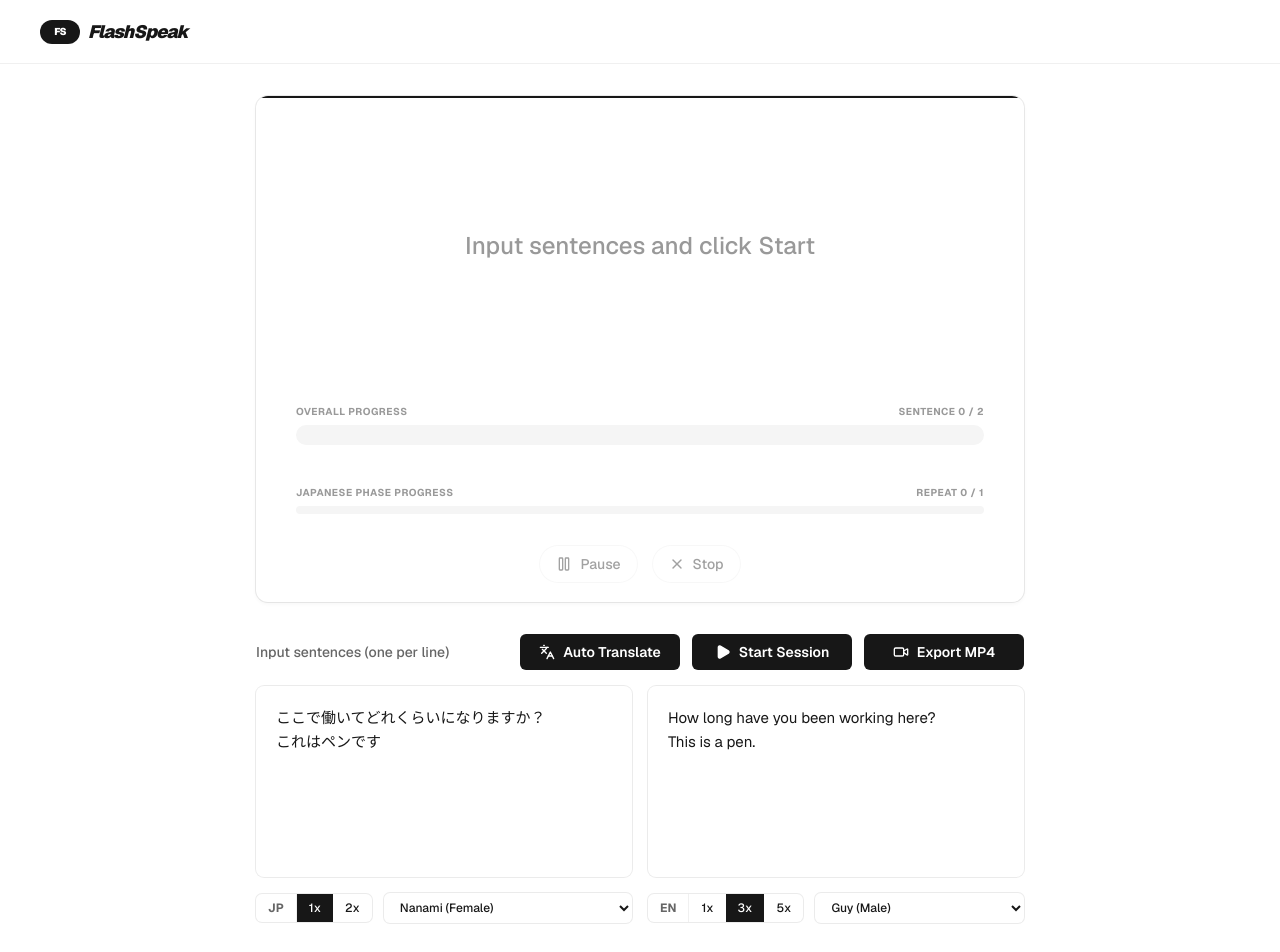
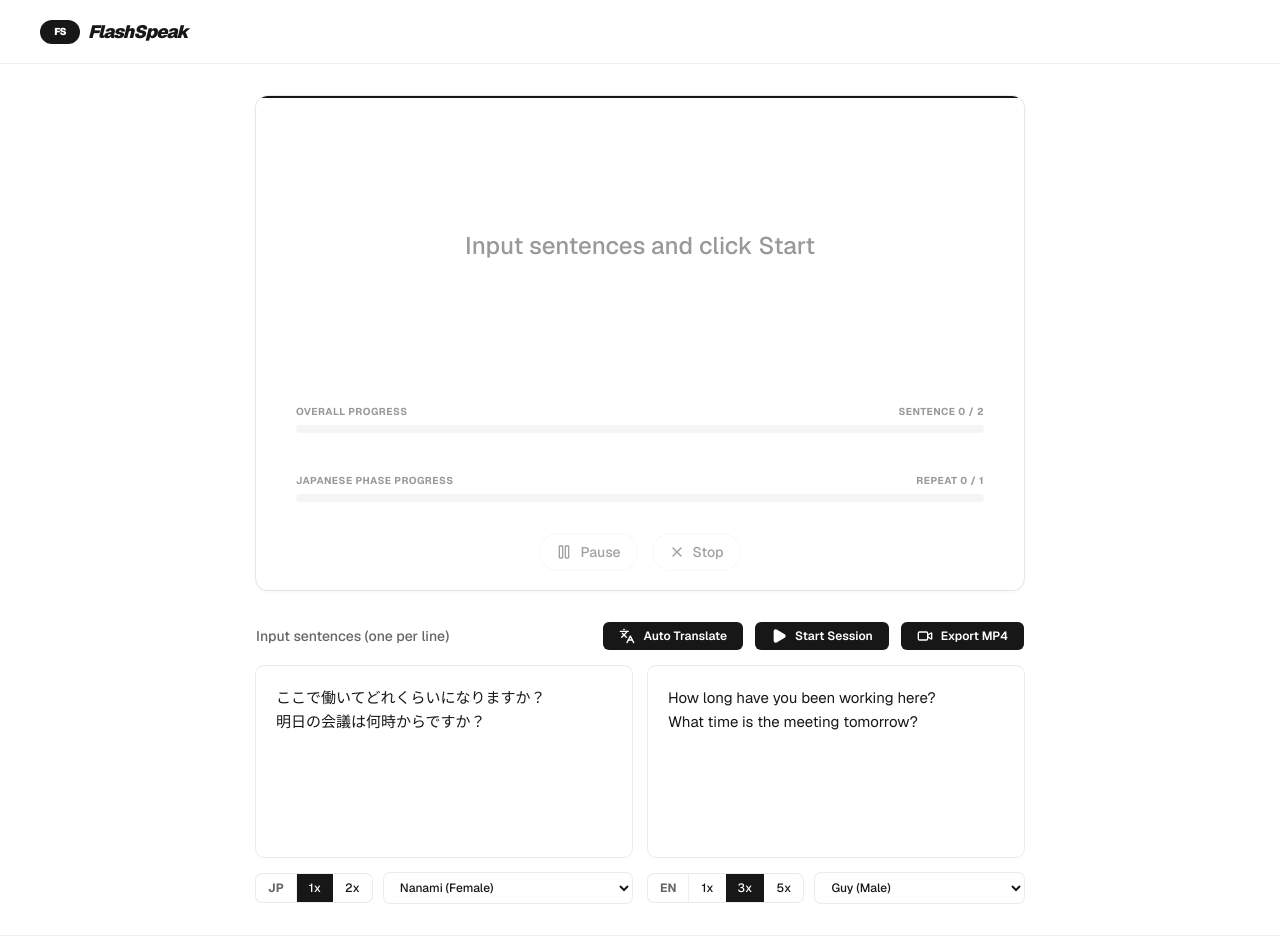
Before and after one commit to yamahei21python/streamlit-english-generator, a Next.js app: page /app in a window 1280 px wide. Shown: the top 952 px of the page. Built offline with nearby package versions, Linux system fonts and the light colour scheme.

Commit message:
UI Polish: Corrected 'Let's' punctuation and optimized app control layout (button sizing, height, and widths)

```diff
--- a/src/app/app/page.tsx
+++ b/src/app/app/page.tsx
@@ -38,8 +38,8 @@ const VOICES_EN = [
 ];
 
 export default function Home() {
-  const [jpText, setJpText] = useState("ここで働いてどれくらいになりますか？\nこれはペンです");
-  const [enText, setEnText] = useState("How long have you been working here?\nThis is a pen.");
+  const [jpText, setJpText] = useState("ここで働いてどれくらいになりますか？\n明日の会議は何時からですか？");
+  const [enText, setEnText] = useState("How long have you been working here?\nWhat time is the meeting tomorrow?");
   const [isTranslating, setIsTranslating] = useState(false);
   const [sentencePairs, setSentencePairs] = useState<SentencePair[]>([]);
   const [isPlaying, setIsPlaying] = useState(false);
@@ -373,7 +373,7 @@ export default function Home() {
                 <span>Overall Progress</span>
                 <span>Sentence {isPlaying ? currentIndex + 1 : completedIndex} / {sentencePairs.length}</span>
               </div>
-              <div className="h-5 w-full overflow-hidden rounded-full bg-[#f5f5f5]">
+              <div className="h-2 w-full overflow-hidden rounded-full bg-[#f5f5f5]">
                 <motion.div
                   className="h-full bg-[#171717]"
                   initial={{ width: 0 }}
@@ -441,7 +441,7 @@ export default function Home() {
               <button
                 onClick={handleTranslate}
                 disabled={isTranslating || !jpText.trim() || isPlaying}
-                className="flex w-[160px] items-center justify-center gap-2 rounded-md bg-[#171717] px-4 py-2 text-sm font-semibold text-white transition-opacity hover:opacity-90 active:scale-[0.98] disabled:opacity-20"
+                className="flex flex-1 items-center justify-center gap-2 rounded-md bg-[#171717] px-4 py-1.5 text-xs font-semibold text-white transition-opacity hover:opacity-90 active:scale-[0.98] disabled:opacity-20"
               >
                 {isTranslating ? <Loader2 className="h-4 w-4 animate-spin shrink-0" /> : <Languages className="h-4 w-4 shrink-0" />}
                 <span className="truncate">{isTranslating ? "Translating..." : "Auto Translate"}</span>
@@ -449,7 +449,7 @@ export default function Home() {
               <button
                 onClick={startSession}
                 disabled={sentencePairs.length === 0 || isPlaying || isExporting}
-                className="flex w-[160px] items-center justify-center gap-2 rounded-md bg-[#171717] px-4 py-2 text-sm font-semibold text-white transition-opacity hover:opacity-90 active:scale-[0.98] disabled:opacity-20"
+                className="flex flex-1 items-center justify-center gap-2 rounded-md bg-[#171717] px-4 py-1.5 text-xs font-semibold text-white transition-opacity hover:opacity-90 active:scale-[0.98] disabled:opacity-20"
               >
                 <Play className="h-4 w-4 shrink-0 fill-current" />
                 <span className="truncate">Start Session</span>
@@ -457,7 +457,7 @@ export default function Home() {
               <button
                 onClick={handleExportMP4}
                 disabled={sentencePairs.length === 0 || isPlaying || isExporting}
-                className="relative flex w-[160px] items-center justify-center gap-2 overflow-hidden rounded-md bg-[#171717] px-4 py-2 text-sm font-semibold text-white transition-opacity hover:opacity-90 active:scale-[0.98] disabled:opacity-20"
+                className="relative flex flex-1 items-center justify-center gap-2 overflow-hidden rounded-md bg-[#171717] px-4 py-1.5 text-xs font-semibold text-white transition-opacity hover:opacity-90 active:scale-[0.98] disabled:opacity-20"
               >
                 {isExporting ? (
                   <div className="flex items-center gap-2">
@@ -487,7 +487,7 @@ export default function Home() {
                 value={jpText}
                 onChange={(e) => setJpText(e.target.value)}
                 disabled={isPlaying}
-                placeholder="Japanese (one per line)&#10;例：ここで働いてどれくらいになりますか？"
+                placeholder="Japanese (one per line)&#10;例：ここで働いてどれくらいになりますか？&#10;明日の会議は何時からですか？"
                 className="h-44 w-full resize-none border-none bg-transparent p-4 text-[15px] outline-none leading-relaxed disabled:opacity-50"
               />
             </div>
@@ -496,7 +496,7 @@ export default function Home() {
                 value={enText}
                 onChange={(e) => setEnText(e.target.value)}
                 disabled={isPlaying}
-                placeholder="English (auto-translates)&#10;Ex: How long have you been working here?"
+                placeholder="English (auto-translates)&#10;Ex: How long have you been working here?&#10;What time is the meeting tomorrow?"
                 className="h-44 w-full resize-none border-none bg-transparent p-4 text-[15px] outline-none leading-relaxed disabled:opacity-50"
               />
             </div>
--- a/src/app/page.tsx
+++ b/src/app/page.tsx
@@ -287,7 +287,7 @@ export default function LandingPage() {
 
         {/* CTA Section */}
         <section className="flex w-full flex-col items-center justify-center px-6 pt-16 pb-32 text-center md:px-10">
-          <h2 className="mb-10 text-5xl font-black tracking-tighter md:text-7xl italic">Lets FlashSpeak!</h2>
+          <h2 className="mb-10 text-5xl font-black tracking-tighter md:text-7xl italic">Let&apos;s FlashSpeak!</h2>
           <Link
             href="/app"
             className="flex h-14 items-center justify-center gap-2 rounded-full bg-gradient-to-r from-[#0a72ef] via-[#de1d8d] to-[#ff5b4f] px-10 text-base font-semibold text-white transition-all hover:scale-105 shadow-xl shadow-[#0a72ef]/20"
```
